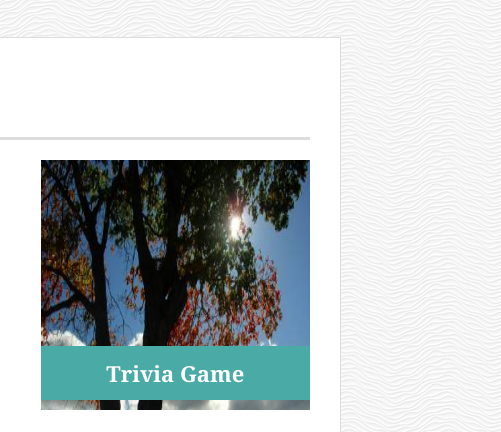
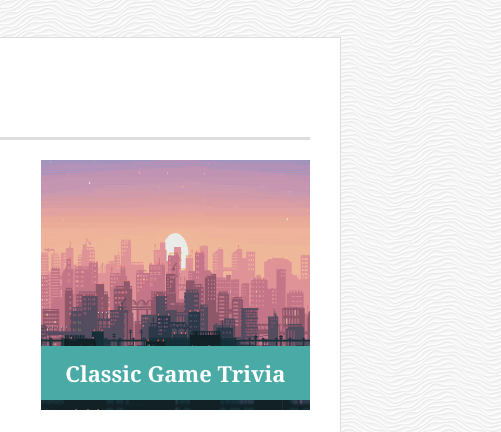
Before and after one commit to tbwilson89/Responsive-Portfolio, a plain HTML site: page portfolio.html in a window 1280 px wide. Shown: the part 93-525 px from the top of the page, 779-1280 px from the left. Drawn offline with Linux system fonts and the light colour scheme.

Commit message:
Adding trivia game link.

```diff
--- a/portfolio.html
+++ b/portfolio.html
@@ -39,8 +39,10 @@
                 </a>
               </div>
               <div class="portfolio-tile">
-                <img src="./assets/images/trivia.jpg" alt="Placeholder">
-                <h3>Trivia Game</h3>
+                <a href="https://tbwilson89.github.io/TriviaGame/">
+                  <img src="./assets/images/cityscape.png" alt="Placeholder">
+                  <h3>Classic Game Trivia</h3>
+                </a>
               </div>
               <div class="portfolio-tile">
                 <img src="./assets/images/rutgers.jpg" alt="Placeholder">
```
Also changed, not shown: assets/images/cityscape.png (added).
